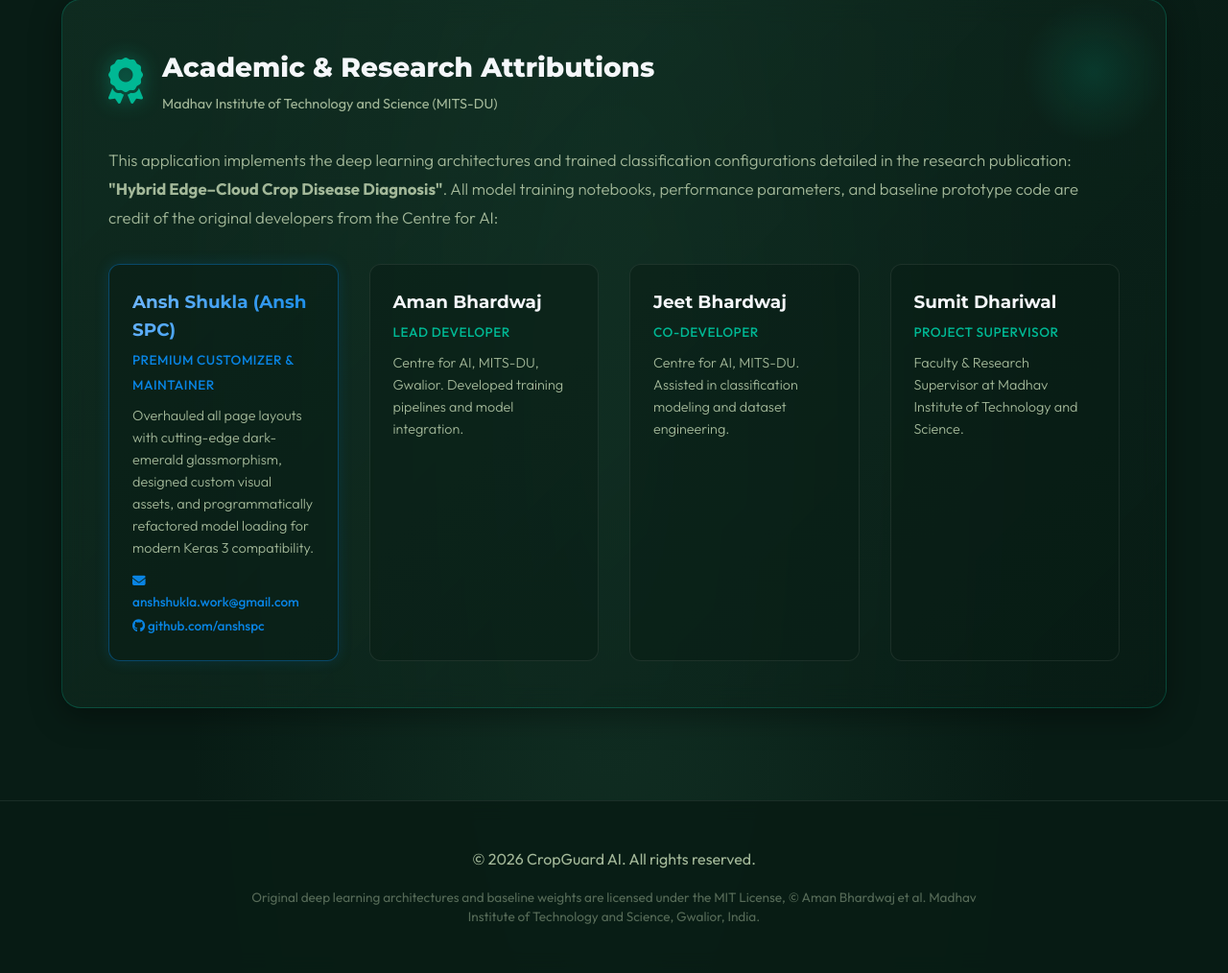
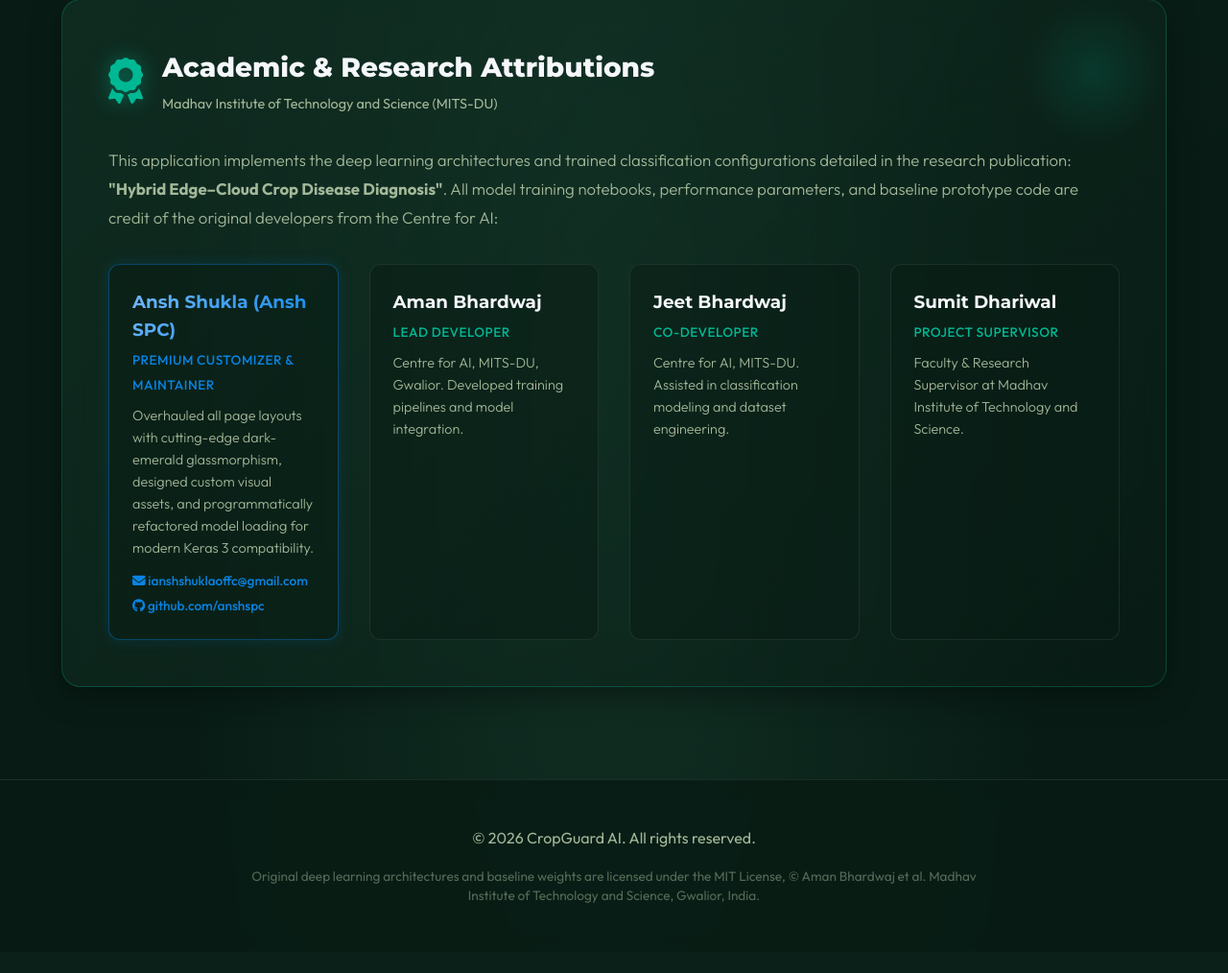
Before and after one commit to anshspc/CropGuard-AI, a Flask app: page /about in a window 1280 px wide. Shown: the part 1876-2890 px from the top of the page at 96% size. After the commit the page ends 2817 px from the top, so only its background shows below. Run offline with Flask 3, Linux system fonts and the light colour scheme; some libraries are stand-ins or nearby versions.

Commit message:
docs: update Ansh's email address

```diff
--- a/flask_app/templates/about.html
+++ b/flask_app/templates/about.html
@@ -608,7 +608,7 @@
                         <h4 style="background: linear-gradient(135deg, #74b9ff, var(--neon-blue)); -webkit-background-clip: text; -webkit-text-fill-color: transparent;">Ansh Shukla (Ansh SPC)</h4>
                         <span style="color: var(--neon-blue);">Premium Customizer & Maintainer</span>
                         <p>Overhauled all page layouts with cutting-edge dark-emerald glassmorphism, designed custom visual assets, and programmatically refactored model loading for modern Keras 3 compatibility.</p>
-                        <p style="margin-top: 0.75rem; font-size: 0.85rem; color: var(--neon-blue); font-weight: 500;"><i class="fas fa-envelope"></i> anshshukla.work@gmail.com</p>
+                        <p style="margin-top: 0.75rem; font-size: 0.85rem; color: var(--neon-blue); font-weight: 500;"><i class="fas fa-envelope"></i> ianshshuklaoffc@gmail.com</p>
                         <p style="margin-top: 0.25rem; font-size: 0.85rem; color: var(--neon-blue); font-weight: 500;"><i class="fab fa-github"></i> <a href="https://github.com/anshspc" style="color:var(--neon-blue); text-decoration:none;">github.com/anshspc</a></p>
                     </div>
                     <div class="author-box">
```
Also changed, not shown: README.md.
